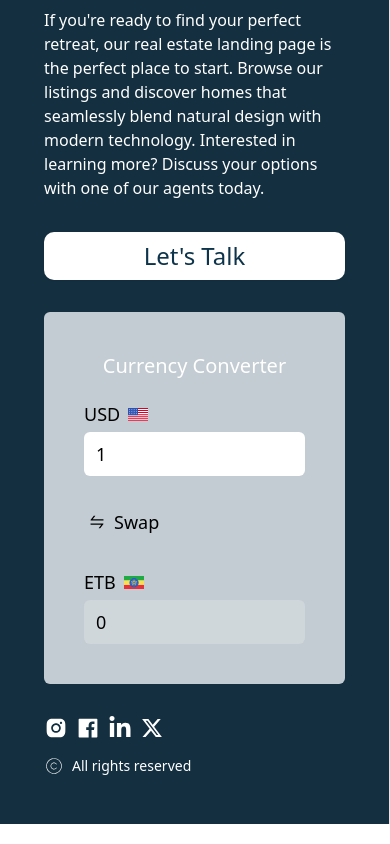
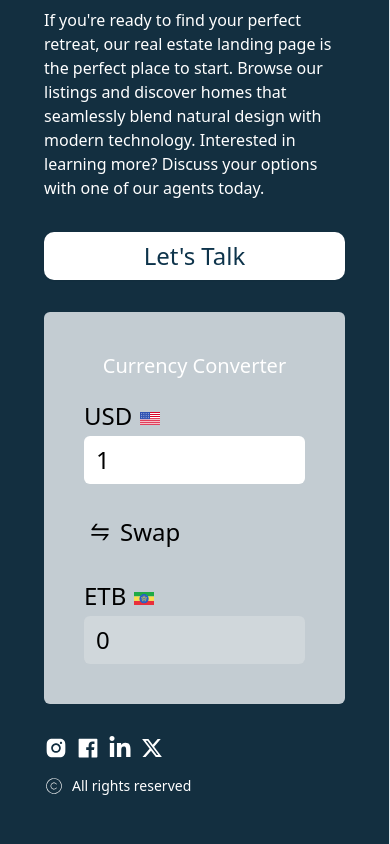
Before and after one commit to LeulBerhanu/shoa, a React (Vite) app: page / in a window 390 px wide. Shown: the part 6430-7274 px from the top of the page. Built offline with nearby package versions, Linux system fonts and the light colour scheme; no server answers.

Commit message:
fontsize and outline fixed for currency converter

```diff
--- a/src/components/CurrencyConvertor.jsx
+++ b/src/components/CurrencyConvertor.jsx
@@ -41,7 +41,7 @@ function CurrencyConvertor() {
   }
 
   return (
-    <div className="flex flex-col gap-8 text-black text-lg md:text-3xl">
+    <div className="flex flex-col gap-8 text-black text-2xl md:text-3xl">
       <div>
         <label>
           {swapCurrency ? (
@@ -63,7 +63,7 @@ function CurrencyConvertor() {
             type="text"
             value={currency1}
             onChange={(e) => setCurrency1(e.target.value)}
-            className="w-full mt-1 px-3 py-2 text-black rounded-md"
+            className="w-full mt-1 px-3 py-2 text-black rounded-md outline-none"
           />
         </label>
       </div>
@@ -97,7 +97,7 @@ function CurrencyConvertor() {
             disabled
             value={currency2}
             onChange={(e) => setCurrency2(e.target.value)}
-            className="w-full mt-1 px-3 py-2 text-black rounded-md"
+            className="w-full mt-1 px-3 py-2 text-black rounded-md outline-none"
           />
         </label>
       </div>
--- a/src/components/layout/Footer.jsx
+++ b/src/components/layout/Footer.jsx
@@ -77,7 +77,7 @@ function Footer() {
         {/* *** Right Column *** */}
         <div className="hidden md:block justify-self-center self-center px-11 py-12 ">
           <div className="bg-[#C3CCD2] p-10 rounded-md">
-            <p className="mb-8 text-center text-3xl">Currency Converter</p>
+            <p className="mb-8 text-center text-4xl">Currency Converter</p>
 
             <CurrencyConvertor />
           </div>
```
